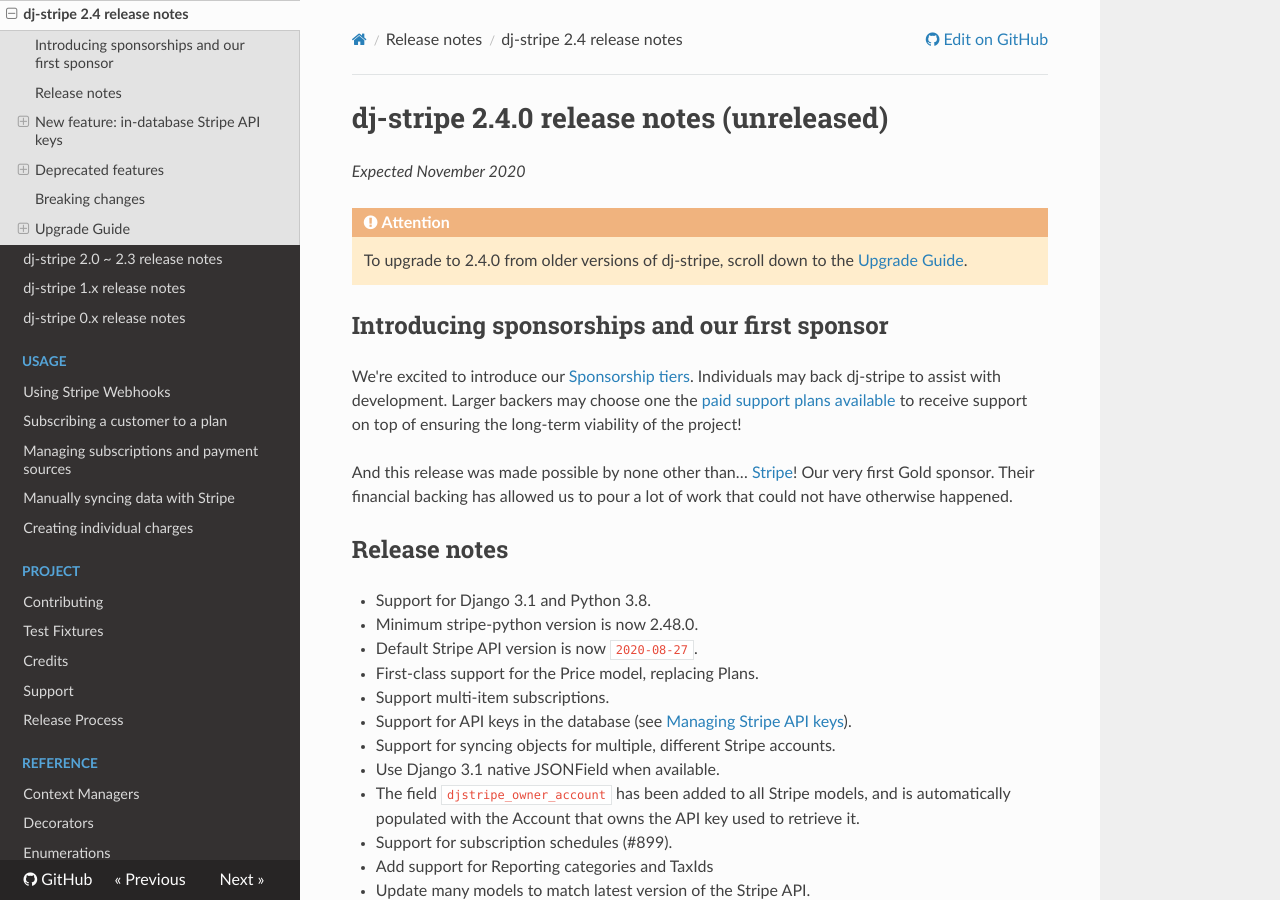
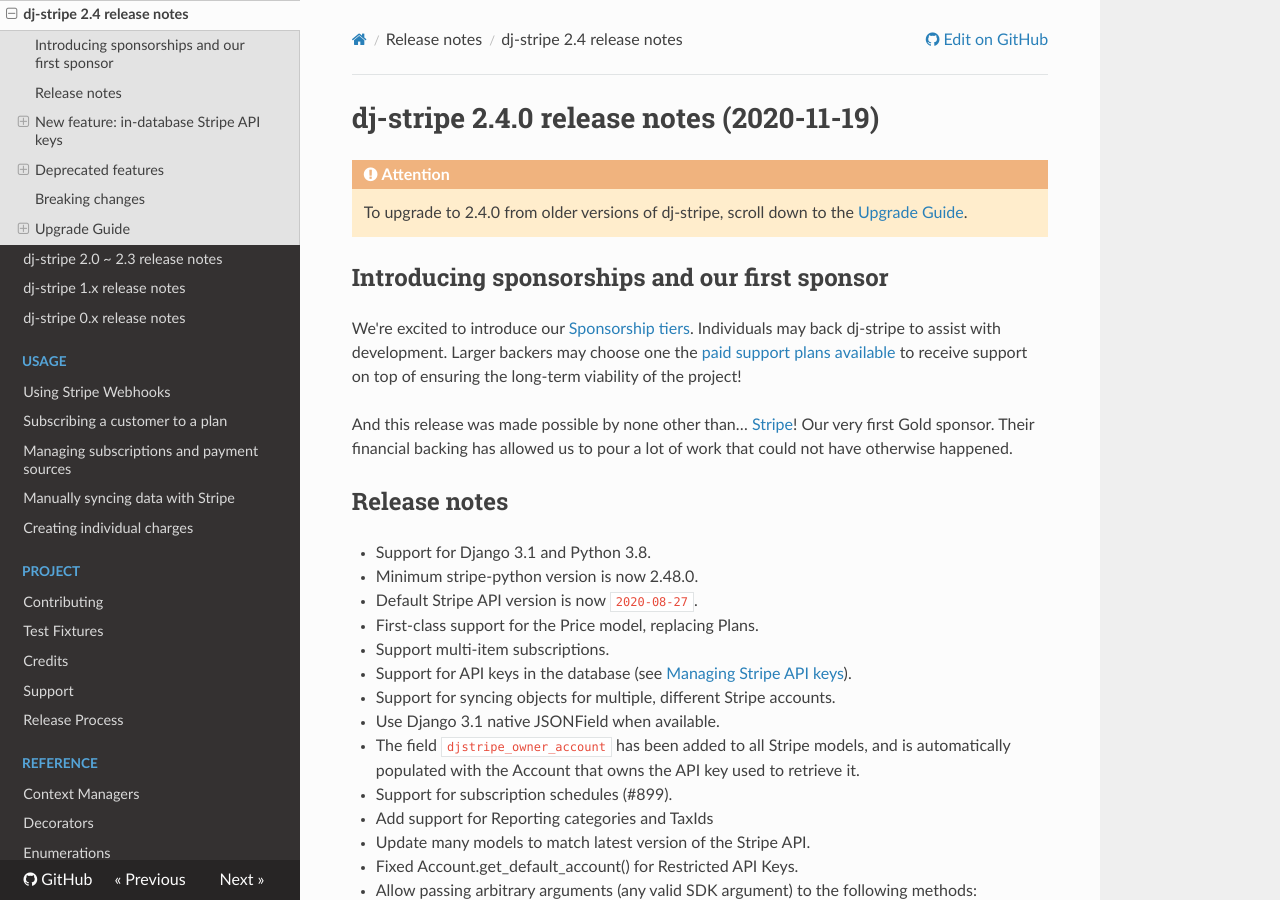
Before and after one commit to dj-stripe/dj-stripe, an MkDocs documentation site: the page built from docs/history/2_4_0.md, in a window 1280 px wide and 900 px high. Built offline with MkDocs 1.6.1, drawn with Linux system fonts in a browser that asks for light colours; nearby versions of some CDN libraries.

Commit message:
Release 2.4.0

```diff
--- a/docs/history/2_4_0.md
+++ b/docs/history/2_4_0.md
@@ -1,6 +1,4 @@
-# dj-stripe 2.4.0 release notes (unreleased)
-
-_Expected November 2020_
+# dj-stripe 2.4.0 release notes (2020-11-19)
 
 !!! attention
 
--- a/pyproject.toml
+++ b/pyproject.toml
@@ -1,6 +1,6 @@
 [tool.poetry]
 name = "dj-stripe"
-version = "2.4.0.dev0"
+version = "2.4.0"
 description = "Django + Stripe made easy"
 license = "MIT"
 authors = [
```
